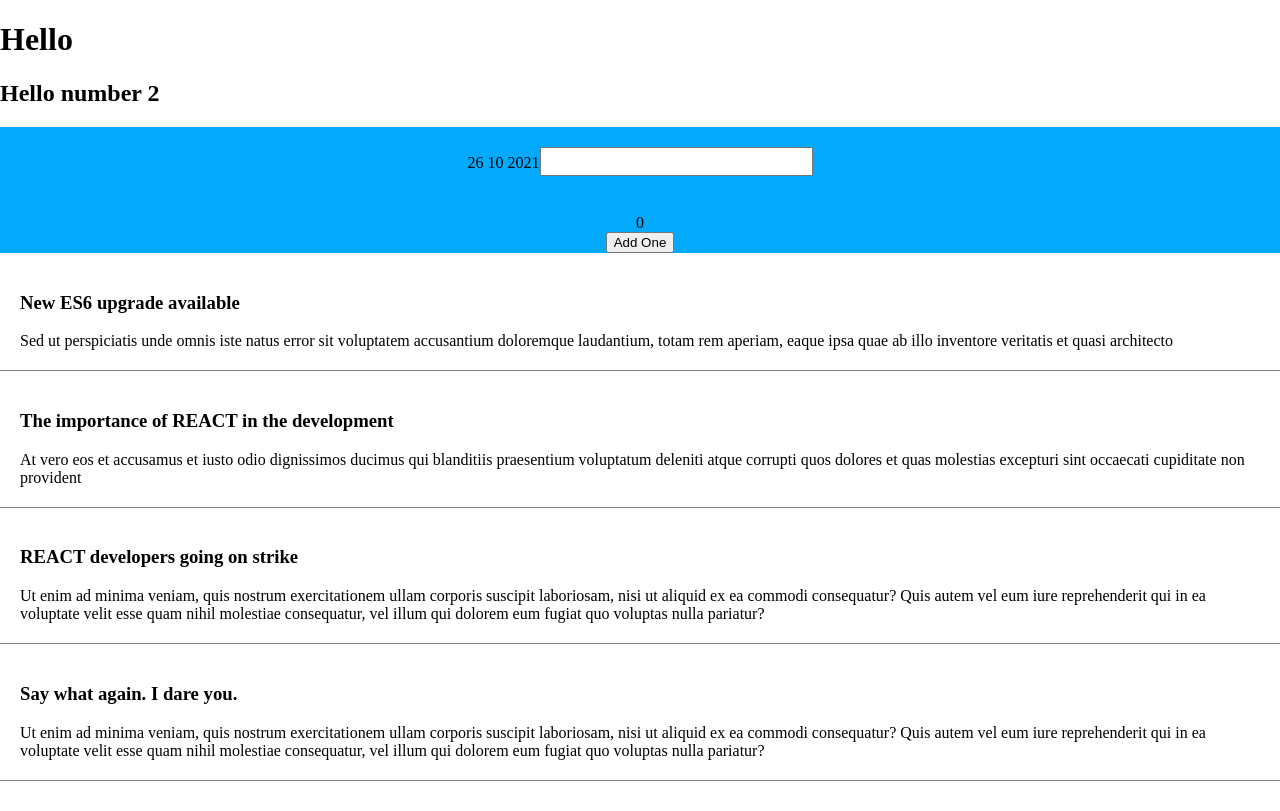
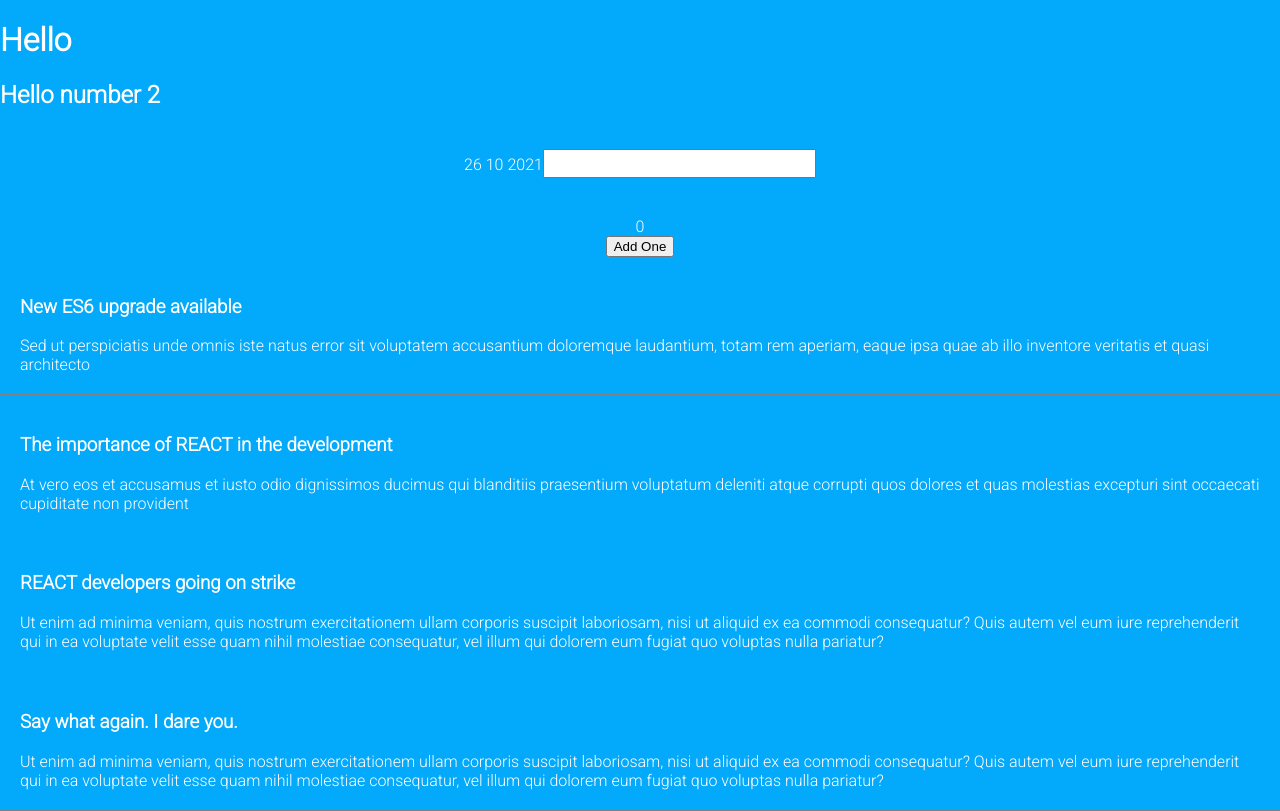
Before and after one commit to dhopz/crypto-react-flask, a React (Create React App) app in the folder frontend/: page / in a window 1280 px wide. Built offline with nearby package versions, Linux system fonts and the light colour scheme.

Commit message:
adding style

```diff
--- a/frontend/src/styles/style.css
+++ b/frontend/src/styles/style.css
@@ -1,11 +1,19 @@
 body {
+    padding: 0;
     margin: 0;
-}
+    overflow: hidden;
+    font-family: 'MyFont';
+    background: #03a9fa;
+    font-family: 'Roboto', sans-serif;
+    color: #fff;
+    overflow-y: scroll
+  }
 
 header {
     background: #03a9fa;
     text-align: center;
 }
+
 
 .logo {
     color:#fff;
```
